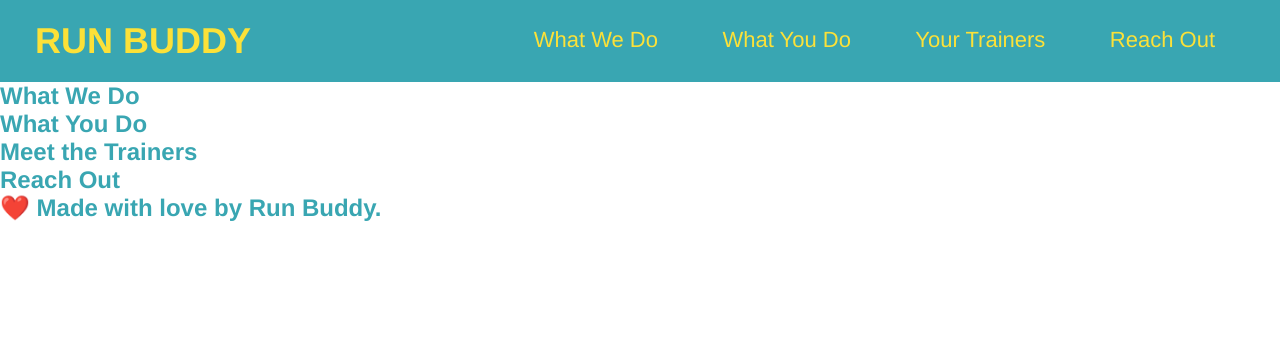
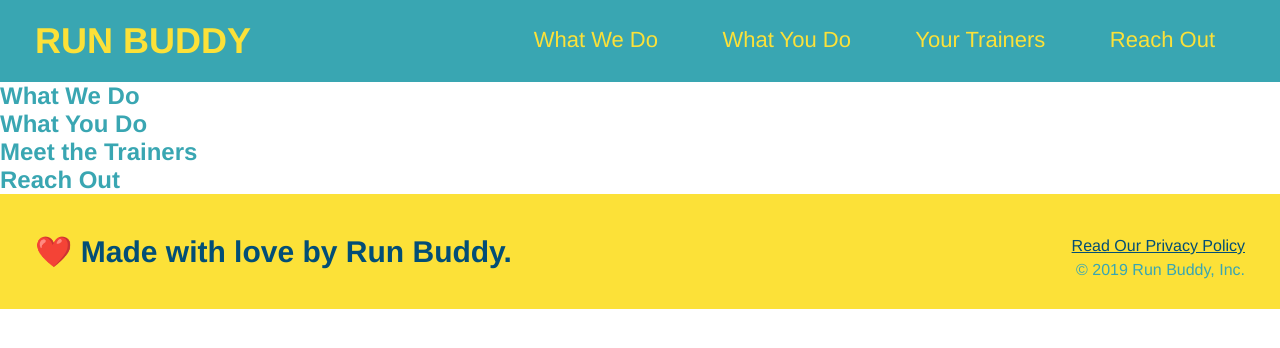
Before and after one commit to nHur2004/run-buddy, a plain HTML site: page index.html in a window 1280 px wide. Drawn offline with Linux system fonts and the light colour scheme.

Commit message:
ensuring git is up to date

```diff
--- a/assets/css/style.css
+++ b/assets/css/style.css
@@ -2,6 +2,7 @@
 * {
     margin: 0;
     padding: 0;
+    box-sizing: border-box;
 }
 
 body {
@@ -47,3 +48,30 @@ header nav ul li a {
     font-weight: lighter;
     font-size: 22px;
 }
+
+/* styles the <footer> element */
+footer {
+    background: #fce138;
+    width: 100%;
+    padding: 40px 35px;
+}
+
+/* styles the <h2> element under the <footer> element */
+footer h2 {
+    display: inline;
+    color: #024e76;
+    font-size: 30px;
+    margin: 0;
+}
+
+/* styles the <div> elements under the <footer> element */
+footer div {
+    float: right;
+    line-height: 1.5;
+    text-align: right;
+}
+
+/* styles the <a> element under the <footer> element */
+footer a {
+    color: #024e76;
+}
--- a/index.html
+++ b/index.html
@@ -62,6 +62,10 @@
     <!-- footer -->
     <footer>
         <h2>❤️ Made with love by Run Buddy.</h2>
+        <div>
+            <a href="#">Read Our Privacy Policy</a><br />
+            &copy; 2019  Run Buddy, Inc.
+        </div>
     </footer>
 </body>
 </html>
```
